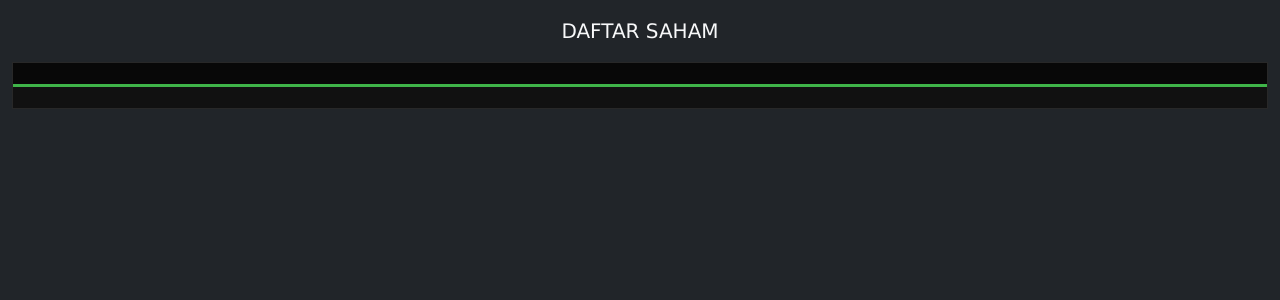
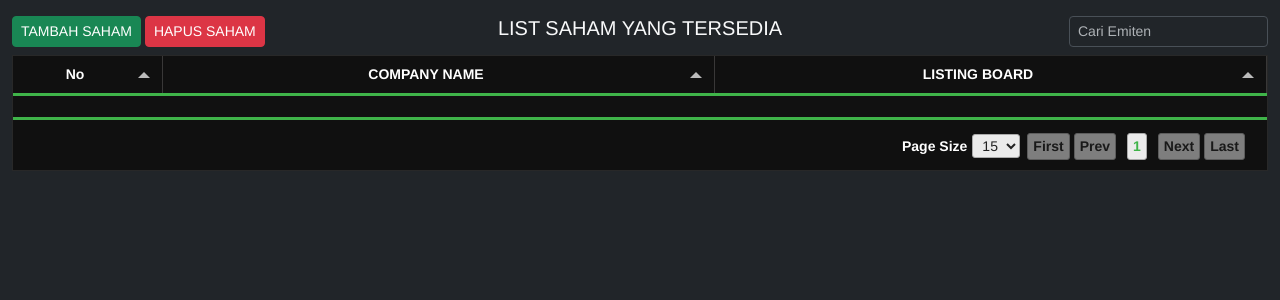
Before and after one commit to nice9uy/scanner_saham, a Django app: page /scanner/settings/ in a window 1280 px wide. Shown: the part 71-371 px from the top of the page. Run offline with Django 5.2, Linux system fonts and the light colour scheme; data that the repository does not hold is empty; some libraries are stand-ins or nearby versions.

Commit message:
Menambahkan fitur di setting

```diff
--- a/static/js/custom_js/all_data.js
+++ b/static/js/custom_js/all_data.js
@@ -1,28 +1,35 @@
-// $(document).ready(function() {
-//     if ($("#table_settings").length > 0) {
-
-//         var table = new Tabulator("#table_settings", {
-//             ajaxURL: '/scanner/setting_data/',
-//             autoColumns: true,
-//             ajaxError: function(err) {
-//                 console.error("Error fetching data: ", err);
-//             }
-//         });
-
-//     } else {
-//         console.log("Table element not found on this page.");
-//     }
-
-// });
-
 $(document).ready(function() {
     if ($("#table_settings").length) {
+        var counter = 1; // Inisialisasi counter dari 1
         var table = new Tabulator("#table_settings", {
             ajaxURL: "/scanner/setting_data/",
-            autoColumns: true,
+            autoColumns: false,
+            layout:"fitColumns",
+            pagination:"local",
+            paginationSize:15,
+            paginationSizeSelector:[10, 15, 30, 50],
+            columns: [
+                {
+                    title: "No",
+                    field: "no",
+                    formatter: function(cell) {
+                        return counter++; // Kembalikan nilai counter dan increment
+                    },
+                    hozAlign: "center", // Menyelaraskan teks ke kanan
+                    width: 150 ,// Lebar kolom,
+                    headerHozAlign: "center", // Menyelaraskan teks judul kolom ke tengah
+                },
+                {title: "COMPANY NAME", field: "company_name" ,  headerHozAlign: "center",  },
+                {title: "LISTING BOARD", field: "listing_board",  headerHozAlign: "center", },
+            ],
             ajaxError: function(err) {
                 console.error("Error fetching data: ", err);
             }
         });
+        $("#search").on("keyup", function() {
+            const searchTerm = $(this).val();
+            table.setFilter("company_name", "like", searchTerm); // Filter berdasarkan kolom 'name'
+        });
+
     }
 });
--- a/templates/home/settings.html
+++ b/templates/home/settings.html
@@ -2,22 +2,27 @@
 {% load static %}
 {% block settings %}
 
-    <link rel="stylesheet" href="{% static 'css/tabulator_site_dark.min.css' %}" />
-    <script type="text/javascript" src="{% static 'js/tabulator.min.js' %}"></script>
+  <link rel="stylesheet" href="{% static 'css/tabulator_site_dark.min.css' %}" />
+  <script type="text/javascript" src="{% static 'js/tabulator.min.js' %}"></script>
 
+  {% include 'header/index.html' %}
 
-    {% include 'header/index.html' %}
+  <div class="container-fluid text-center">
 
+    <h5 class="text-center mt-3">LIST SAHAM YANG TERSEDIA</h5>
 
-    <div class="container-fluid text-center">
+    <div style="margin-top: -2rem;" class="d-flex justify-content-between mb-2 ">
+      <div>
+        <button type="button" class="btn btn-success btn-sm" data-bs-toggle="modal" data-placement="bottom" title="UPDATE" data-bs-target="#tambah_saham">TAMBAH SAHAM</button>
+        <button type="button" class="btn btn-danger btn-sm" data-bs-toggle="modal" data-placement="bottom" title="UPDATE" data-bs-target="#tambah_saham">HAPUS SAHAM</button>
+      </div>
+      <div>
+        <input class="form-control form-control-sm" type="text" id="search" placeholder="Cari Emiten" aria-label="default input example">
+      </div>
+    </div>
+    <div id="table_settings"></div>
+  </div>
 
-        <p  style="font-size: 20px; font-family: Verdana, Geneva, Tahoma, sans-serif; " class="mt-3">DAFTAR SAHAM</p>
-        <div id="table_settings"></div>
-
-    </div>
-
-
-
-
+  {% include 'modal/tambah_saham.html' %}
 
 {% endblock %}
--- a/templates/modal/tambah_saham.html
+++ b/templates/modal/tambah_saham.html
@@ -0,0 +1,20 @@
+<div class="modal fade" id="tambah_saham" data-bs-backdrop="static" data-bs-keyboard="false" tabindex="-1" aria-labelledby="staticBackdropLabel" aria-hidden="true">
+  <div class="modal-dialog">
+    <div class="modal-content">
+      <div class="modal-header">
+        <h1 class="modal-title fs-5" id="staticBackdropLabel">Tambah EMITEN</h1>
+        <button type="button" class="btn-close" data-bs-dismiss="modal" aria-label="Close"></button>
+      </div>
+      <div class="modal-body">
+        <div class="mb-3">
+          <label for="formFileMultiple" class="form-label">*Data yang diterima hanya berupa file dengan format Excel</label>
+          <input type="file" name="file" accept=".xlsx,.xls" class="form-control" required>
+        </div>
+
+      </div>
+      <div class="modal-footer">
+        <button type="button" class="btn btn-primary">Tambah</button>
+      </div>
+    </div>
+  </div>
+</div>
```
